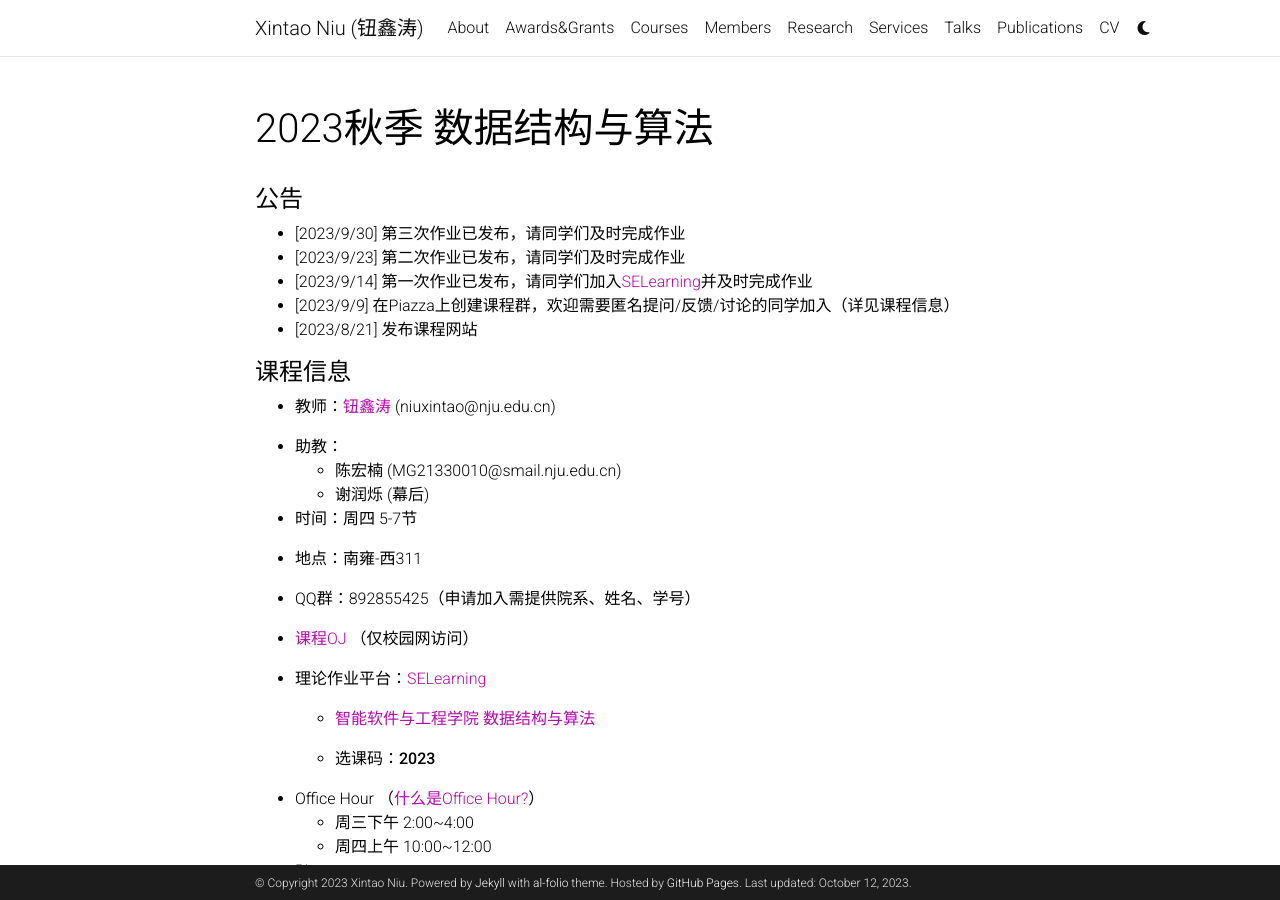
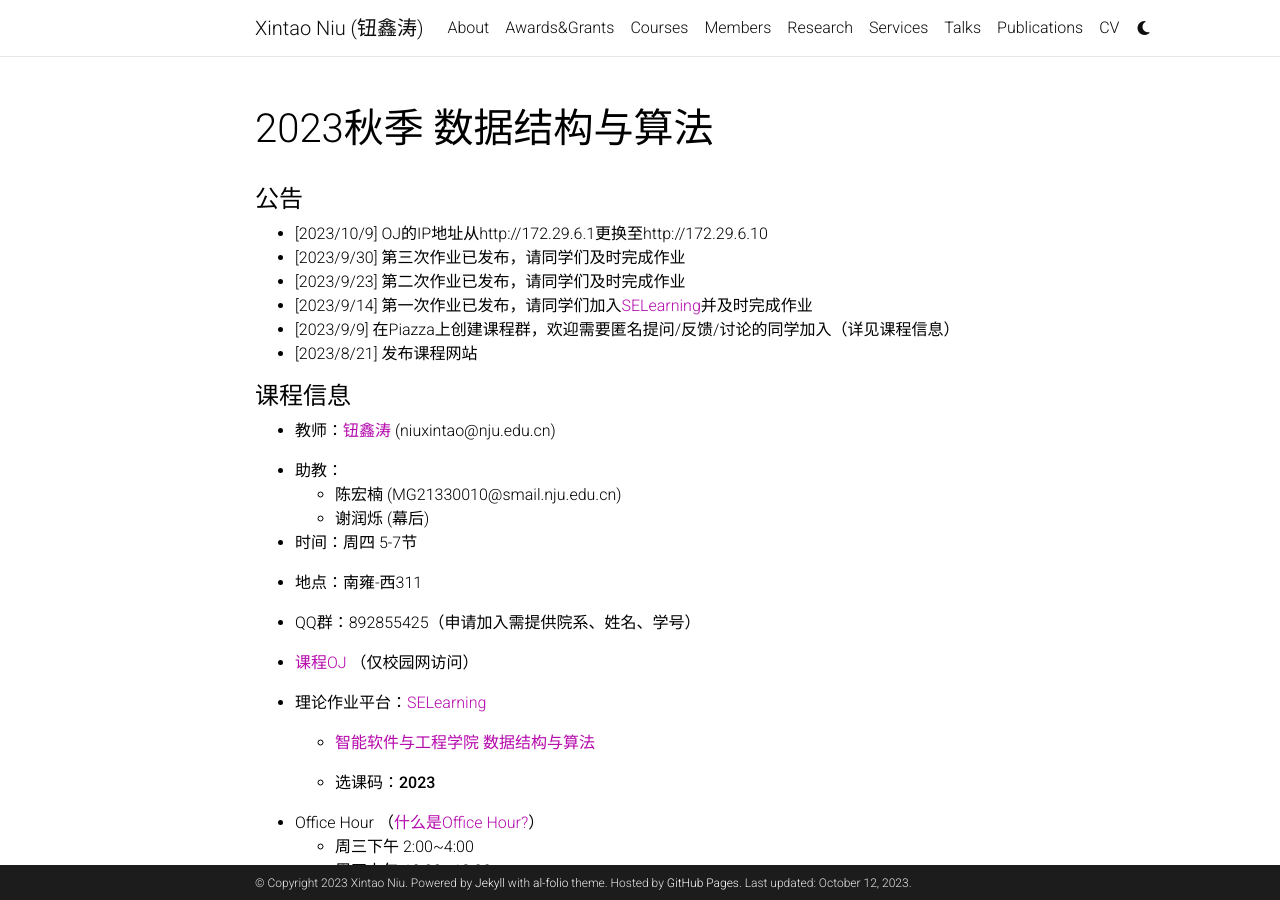
Before and after one commit to niuxintao/niuxintao.github.io, a Jekyll site: the page built from _courses/2023Fall-DS.md, in a window 1280 px wide and 900 px high. Built offline with Jekyll 4.4.1, drawn with Linux system fonts in a browser that asks for light colours; comment, search, counter and statistics services are not loaded; a style sheet for code colours, icons or effects is not loaded; some of the changed lines change nothing that is shown.

Commit message:
update OJ IP

```diff
--- a/_courses/2023Fall-DS.md
+++ b/_courses/2023Fall-DS.md
@@ -5,6 +5,7 @@
 ---
 
 #### 公告
+- [2023/10/9] OJ的IP地址从http://172.29.6.1更换至http://172.29.6.10
 - [2023/9/30] 第三次作业已发布，请同学们及时完成作业
 - [2023/9/23] 第二次作业已发布，请同学们及时完成作业
 - [2023/9/14] 第一次作业已发布，请同学们加入[SELearning](https://selearning.nju.edu.cn/)并及时完成作业
@@ -25,7 +26,7 @@
 
 - QQ群：892855425（申请加入需提供院系、姓名、学号）
 
-- [课程OJ](http://172.29.6.1) （仅校园网访问）
+- [课程OJ](http://172.29.6.10) （仅校园网访问）
 
 - 理论作业平台：[SELearning](https://selearning.nju.edu.cn/)
 
```
